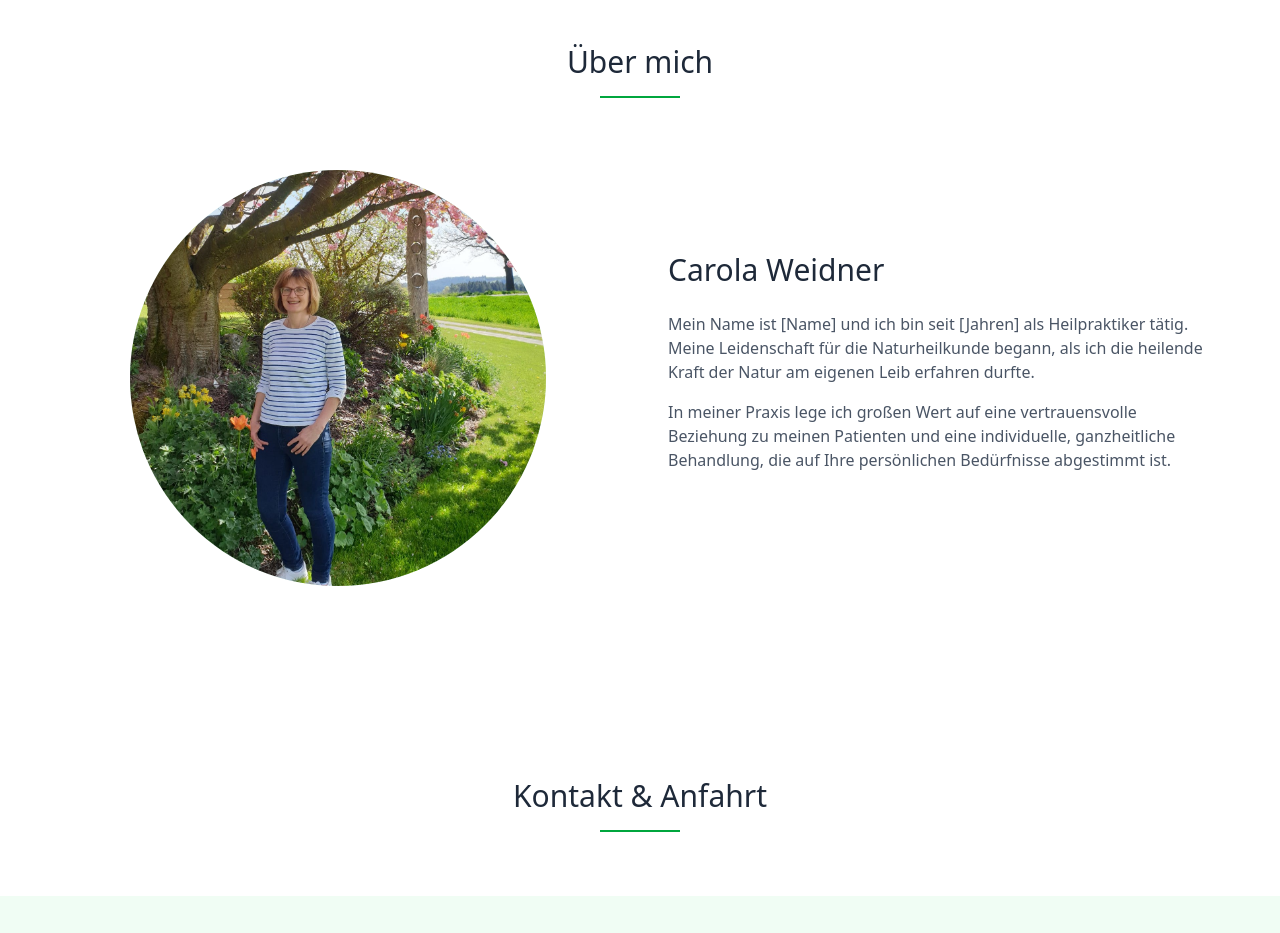
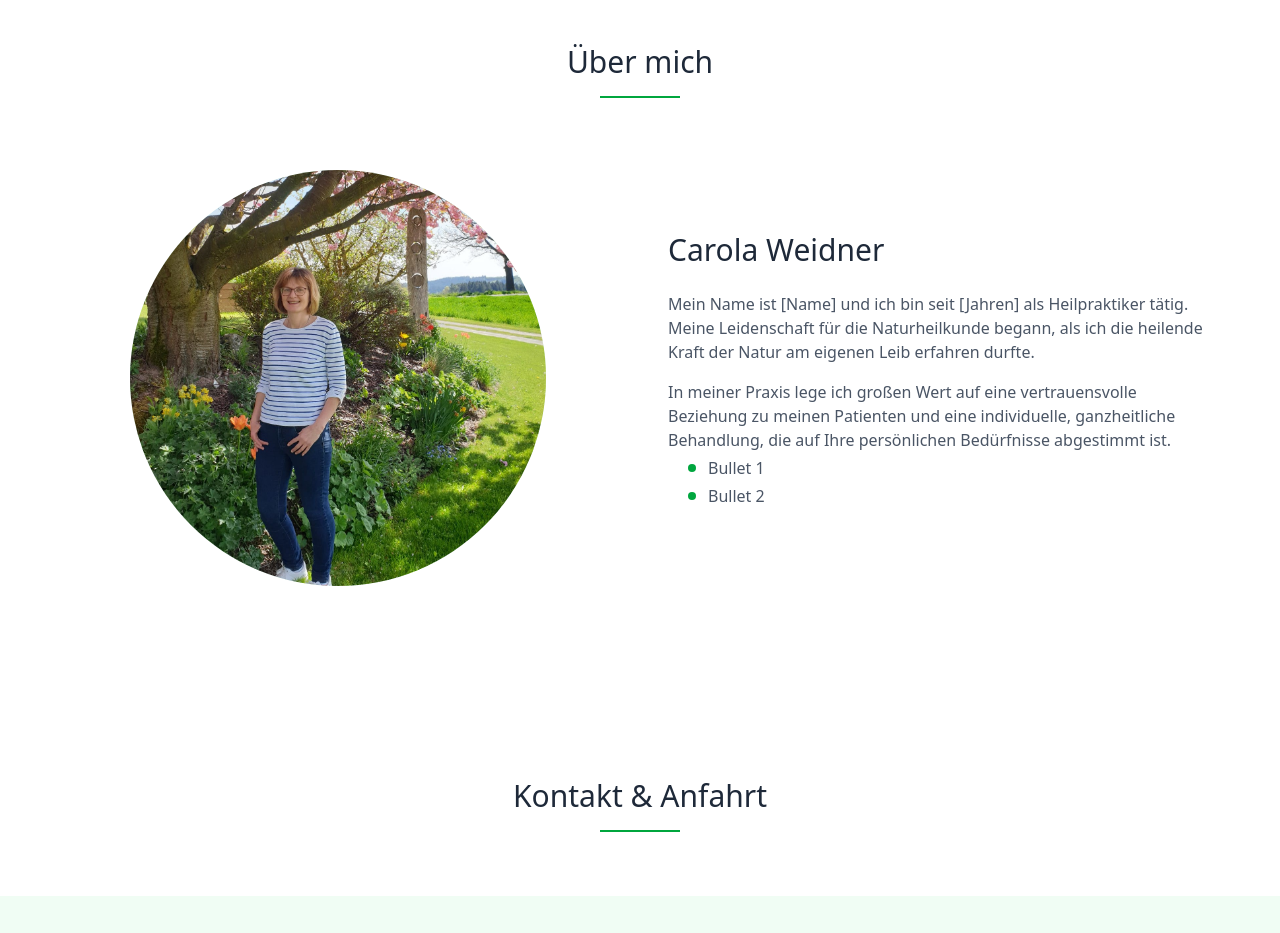
Before and after one commit to sweidner2001/WebsiteHPWeidner, a Next.js app: page /ui/page1 in a window 1280 px wide. Shown: the part 2600-3533 px from the top of the page. Built offline with nearby package versions, Linux system fonts and the light colour scheme; grey boxes are pictures that could not be loaded.

Commit message:
Add: function for aboutme texts

```diff
--- a/src/app/components/aboutMe/AboutMe.tsx
+++ b/src/app/components/aboutMe/AboutMe.tsx
@@ -6,8 +6,7 @@ interface IAboutProps {
     title?: string;
     subtitle?: string;
     name: string;
-    description1: string;
-    description2: string;
+    description?: (string | string[])[];
     imageSrc: string;
     imageAlt: string;
     onlyRoundImage?: boolean;
@@ -15,6 +14,67 @@ interface IAboutProps {
     buttonText?: string;
     onButtonClick?: () => void;
 }
+
+
+// Hilfsfunktion für List-Rendering mit <br /> zwischen den Einträgen oder als Stichpunkte
+const renderList = (list?: (string | string[])[], asBulletPoints: boolean = false) => {
+    if (asBulletPoints) {
+        return (
+            <ul className="text-lg text-gray-600 font-light space-y-1">
+                {list?.map((line, index) => {
+                    // Wenn line ein Array ist, rendere es als verschachtelte Bullet-Points
+                    if (Array.isArray(line)) {
+                        return (
+                            <li key={index}>
+                                <ul className="ml-5 space-y-2">
+                                    {line.map((subItem, subIndex) => (
+                                        <li key={`${index}-${subIndex}`} className="flex items-center">
+                                            <span className="w-2 h-2 bg-green-600 rounded-full mr-3"></span>
+                                            {subItem}
+                                        </li>
+                                    ))}
+                                </ul>
+                            </li>
+                        );
+                    }
+
+                    // Normales Rendering für strings
+                    return (
+                        <li key={index} className="flex items-center">
+                            <span className="w-2 h-2 bg-green-600 rounded-full mr-3"></span>
+                            {line}
+                        </li>
+                    );
+                })}
+            </ul>
+        );
+    }
+
+    return list?.map((line, index) => {
+        // Wenn line ein Array ist, rendere es als Bullet-Points
+        if (Array.isArray(line)) {
+            return (
+                <div key={index} className="mb-4">
+                    <ul className="ml-5 space-y-1">
+                        {line.map((subItem, subIndex) => (
+                            <li key={`${index}-${subIndex}`} className="flex items-center text-gray-600 font-light">
+                                <span className="w-2 h-2 bg-green-600 rounded-full mr-3"></span>
+                                {subItem}
+                            </li>
+                        ))}
+                    </ul>
+                </div>
+            );
+        }
+
+        // Normales Rendering für strings
+        return (
+            <p key={index} className="text-gray-600 mt-4 mb-1 font-light">
+                {line}
+            </p>
+        );
+    });
+};
 
 const AboutMe: React.FC<IAboutProps> = ({...aboutProbs}) => {
     return (
@@ -62,16 +122,12 @@ const AboutMe: React.FC<IAboutProps> = ({...aboutProbs}) => {
                 <div className="lg:flex-1">
                     <h2 className="text-3xl font-light text-gray-800 mb-6">{aboutProbs.name}</h2>
                     {aboutProbs.subtitle && <p className="text-sm text-green-600 mb-4 font-light">{aboutProbs.subtitle}</p>}
-                    <p className="text-gray-600 mb-4 font-light">
-                        {aboutProbs.description1}
-                    </p>
-                    <p className="text-gray-600 font-light mb-8">
-                        {aboutProbs.description2}
-                    </p>
+
+                    {aboutProbs.description && renderList(aboutProbs.description)}
                     {aboutProbs.onButtonClick &&
                     <button
                         onClick={aboutProbs.onButtonClick}
-                        className="text-base px-8 py-3 bg-green-600 text-white rounded-full hover:bg-green-700 transition-colors duration-300 font-light cursor-pointer"
+                        className="text-base px-8 mt-8 py-3 bg-green-600 text-white rounded-full hover:bg-green-700 transition-colors duration-300 font-light cursor-pointer"
                     >
                         {aboutProbs.buttonText}
                     </button>
--- a/src/app/ui/page1/page.tsx
+++ b/src/app/ui/page1/page.tsx
@@ -19,8 +19,8 @@ const NaturheilpraxisWebsite = () => {
         title: 'Über mich',
         name: "Carola Weidner",
         // subtitle="Test wie geht es dir",
-        description1: "Mein Name ist [Name] und ich bin seit [Jahren] als Heilpraktiker tätig. Meine Leidenschaft für die Naturheilkunde begann, als ich die heilende Kraft der Natur am eigenen Leib erfahren durfte.",
-        description2: "In meiner Praxis lege ich großen Wert auf eine vertrauensvolle Beziehung zu meinen Patienten und eine individuelle, ganzheitliche Behandlung, die auf Ihre persönlichen Bedürfnisse abgestimmt ist.",
+        description: ["Mein Name ist [Name] und ich bin seit [Jahren] als Heilpraktiker tätig. Meine Leidenschaft für die Naturheilkunde begann, als ich die heilende Kraft der Natur am eigenen Leib erfahren durfte.",
+            "In meiner Praxis lege ich großen Wert auf eine vertrauensvolle Beziehung zu meinen Patienten und eine individuelle, ganzheitliche Behandlung, die auf Ihre persönlichen Bedürfnisse abgestimmt ist.", ["Bullet 1", "Bullet 2"]],
         imageSrc:"/img/Carola_2_zg.jpg",
         imageAlt: 'Naturheilpraxis',
         onlyRoundImage: true,
```
